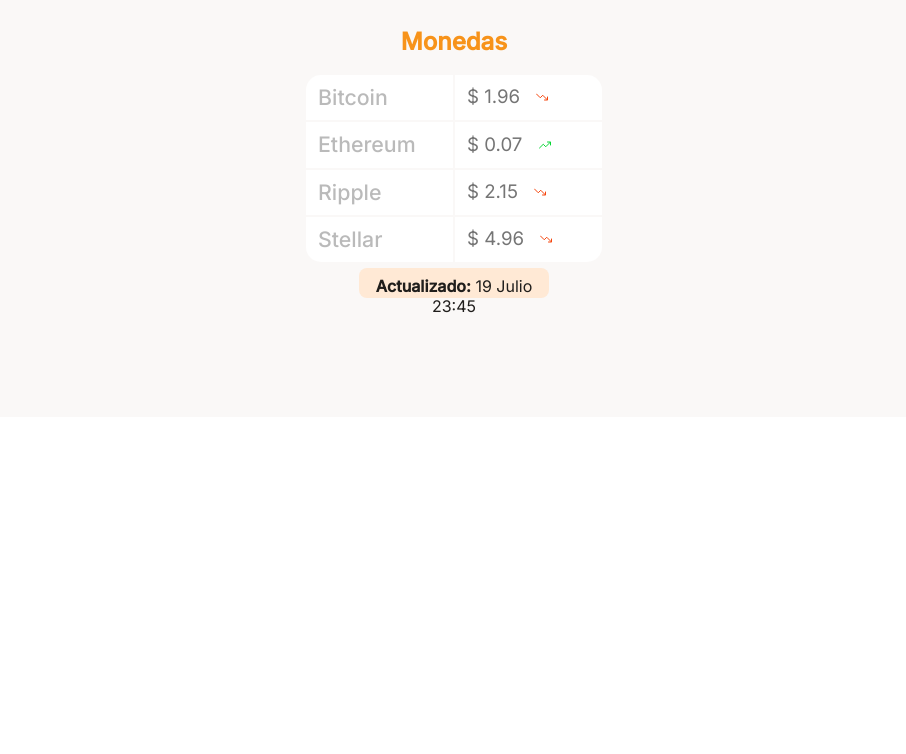
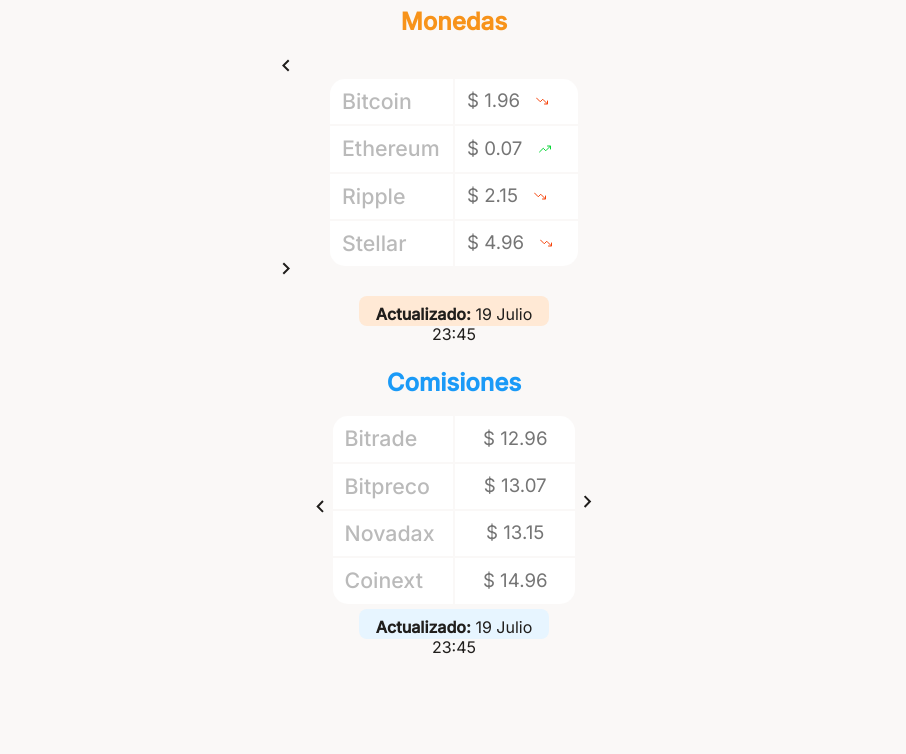
Before and after one commit to carlosazocar21/responsive-design-proyect, a plain HTML site: page index.html in a window 1280 px wide. Shown: the part 764-1518 px from the top of the page, without its empty margins (186-1092 px from the left). Before the commit the page ends 1181 px from the top, so only its background shows below. Drawn offline with Linux system fonts and the light colour scheme.

Commit message:
agregada una nueva seccion con una segunda tabla

```diff
--- a/index.html
+++ b/index.html
@@ -34,6 +34,7 @@
             <section class="main-tables-container">
                 <div class="main-currency-table">
                     <p class="currency-table-title">Monedas</p>
+                    <div class="next-table-icon--right"></div>
                     <div class="currency-table-container">
                         <table>
                             <tr>
@@ -53,13 +54,46 @@
                                 <td class="table__bottom-right table__right">$ 4.96 <span class="tendency-icon__down"></span></td>
                             </tr>
                         </table>
-                        <span class="next-table-icon"></span>
                     </div>
+                    <div class="next-table-icon--left"></div>
                     <div class="currency-table--date">
                         <p> <b>Actualizado:</b> 19 Julio 23:45</p>
                     </div>
                 </div>
+
+                <div class="main-comsiones-table">
+                    <p class="comisiones-table--title">Comisiones</p>
+                    <div class="comisiones-table-main--container">
+                        <div class="next-table-icon--right"></div>
+                    <div class="comisiones-table-container">
+                        <table>
+                            <tr>
+                                <td class="top-table-left">Bitrade</td>
+                                <td class="top-table-right table-right">$ 12.96</td>
+                            </tr>
+                            <tr>
+                                <td>Bitpreco</td>
+                                <td class="table-right">$ 13.07</td>
+                            </tr>
+                            <tr>
+                                <td>Novadax</td>
+                                <td class="table-right">$ 13.15</td>
+                            </tr>
+                            <tr>
+                                <td class="bottom-table-left">Coinext</td>
+                                <td class="bottom-table-right table-right">$ 14.96</td>
+                            </tr>
+                        </table>
+                    </div>
+                    <div class="next-table-icon--left"></div>
+                    </div>
+                    <div class="comisiones-table--date">
+                        <p><b>Actualizado:</b> 19 Julio 23:45</p>
+                    </div>
+
+                </div>
             </section>
+
         </section>
         <section></section>
         <section></section>
--- a/styles.css
+++ b/styles.css
@@ -108,7 +108,7 @@ main {
 .main-exchange-container {
     width: 100%;
     height: auto;
-    padding-top: 80px;
+    padding-top: 60px;
     padding-bottom: 30px;
     text-align: center;
 }
@@ -145,7 +145,7 @@ main {
 }
 /* currency table*/
 .main-currency-table {
-    width: 70%;
+    width: 80%;
     min-width: 235px;
     max-width: 360px;
     height: 360px;
@@ -160,7 +160,7 @@ main {
     color: var(--bitcoin-orange);
 }
 .currency-table-container {
-    width: 90%;
+    width: 70%;
     min-width: 210px;
     max-width: 300px;
     height: 180px;
@@ -198,6 +198,8 @@ main {
     line-height: 1.7rem;
     color: #757575;
 }
+/* tendency icons of the currency table */
+
 .currency-table-container .tendency-icon__down {
     display: inline-block;
     width: 12px;
@@ -218,12 +220,8 @@ main {
     background-position: center;
     background-repeat: no-repeat;
 }
-.currency-table-container .next-table-icon {
-    display: none;
-    width: 24px;
-    height: 24px;
-    background-image: url(./assets/icons/mdi_keyboard_arrow_down.svg);
-}
+/* update date of the currency table */
+
 .currency-table--date {
     width: 190px;
     height: 30px;
@@ -239,3 +237,106 @@ main {
     font-weight: 300;
     color: var(--warm-black);
 }
+/* comisiones table */
+
+.main-comsiones-table {
+    width: 80%;
+    min-width: 235px;
+    max-width: 360px;
+    height: 360px;
+    margin: 0 auto;
+    font-family: "Inter", sans-serif;
+}
+.main-comsiones-table .comisiones-table--title {
+    margin-bottom: 15px;
+    font-size: 1.8rem;
+    font-weight: bold;
+    line-height: 2.4rem;
+    color: var(--secondary-blue);
+}
+.comisiones-table-main--container {
+    display: flex;
+    width: 80%;
+    min-width: 255px;
+    max-width: 300px;
+    height: 180px;
+    margin: 0 auto;
+    align-items: center;
+    justify-content: space-between;
+}
+.comisiones-table-main--container .comisiones-table-container {
+    display: inline-block;
+    width: 100%;
+    min-width: 210px;
+    max-width: 300px;
+    height: 180px;
+    margin: 0 auto;
+}
+.comisiones-table-main--container .comisiones-table-container table {
+    width: 100%;
+    height: 100%;
+}
+.comisiones-table-main--container .comisiones-table-container td {
+    width: 50%;
+    padding: 10px 12px;
+    font-size: 1.6rem;
+    text-align: left;
+    font-weight: 500;
+    line-height: 1.9rem;
+    color: var(--grey);
+    background-color: var(--white);
+}
+.top-table-left{
+    border-radius: 15px 0 0 0;
+}
+.top-table-right{
+    border-radius: 0 15px 0 0;
+}
+.bottom-table-right {
+    border-radius: 0 0 15px 0;
+}
+.bottom-table-left{
+    border-radius: 0 0 0 15px;
+}
+.comisiones-table-main--container .comisiones-table-container .table-right{
+    text-align: center;
+    font-size: 1.4rem;
+    font-weight: normal;
+    line-height: 1.7rem;
+    color: #757575;
+}
+/* update date of the comisiones table */
+
+.comisiones-table--date{
+    width: 190px;
+    height: 30px;
+    margin: 0 auto;
+    margin-top: 15px;
+    padding: 8px;
+    background-color: var(--soft-blue);
+    border-radius: 8px;
+}
+.comisiones-table--date p {
+    font-size: 1.2rem;
+    line-height: 1.5rem;
+    font-weight: 300;
+    color: var(--warm-black);
+}
+
+/* next table icon */
+.next-table-icon--right {
+    display: flex;
+    width: 24px;
+    height: 24px;
+    background-image: url(./assets/icons/mdi_keyboard_arrow_down.svg);
+    background-repeat: no-repeat;
+    transform: rotate(90deg);
+}
+.next-table-icon--left {
+    display: flex;
+    width: 24px;
+    height: 24px;
+    background-image: url(./assets/icons/mdi_keyboard_arrow_down.svg);
+    background-repeat: no-repeat;
+    transform: rotate(270deg);
+}
```
